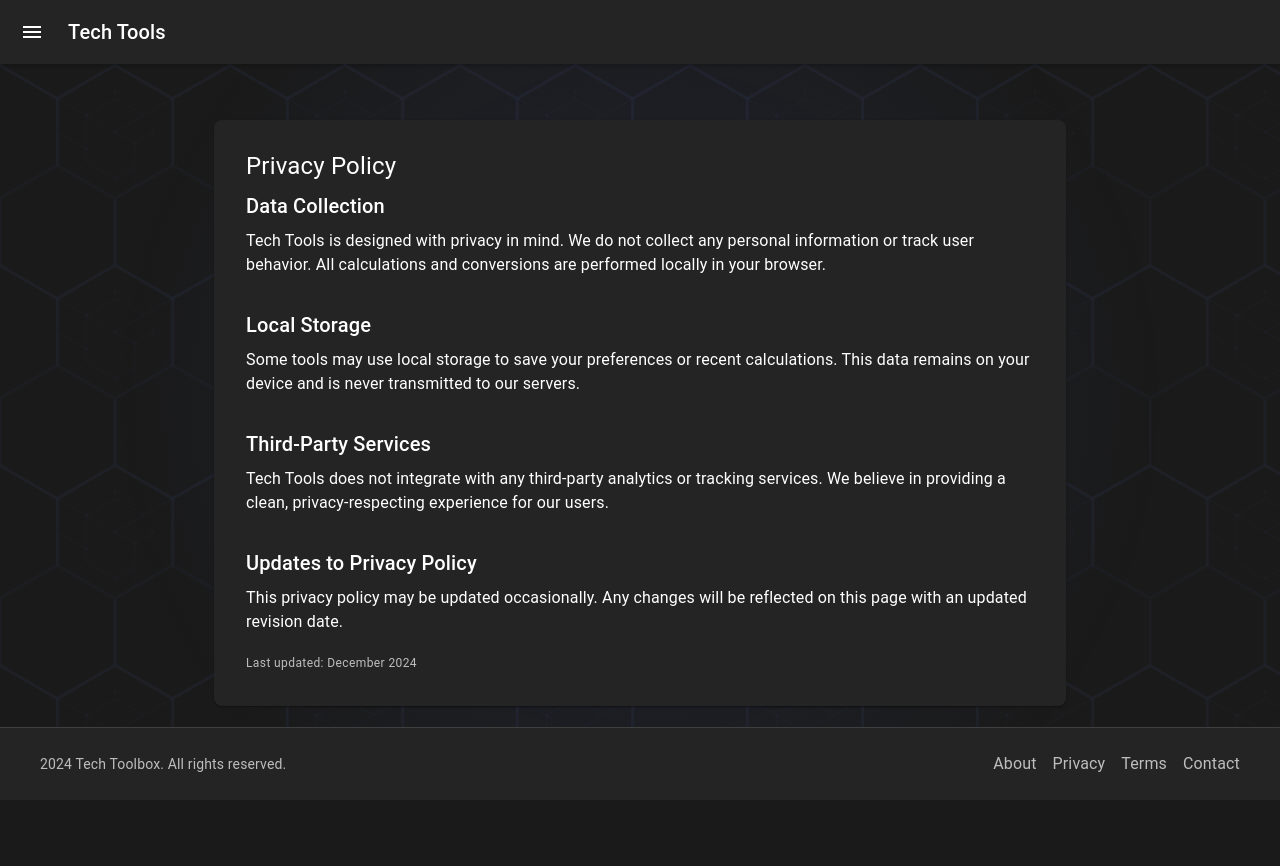
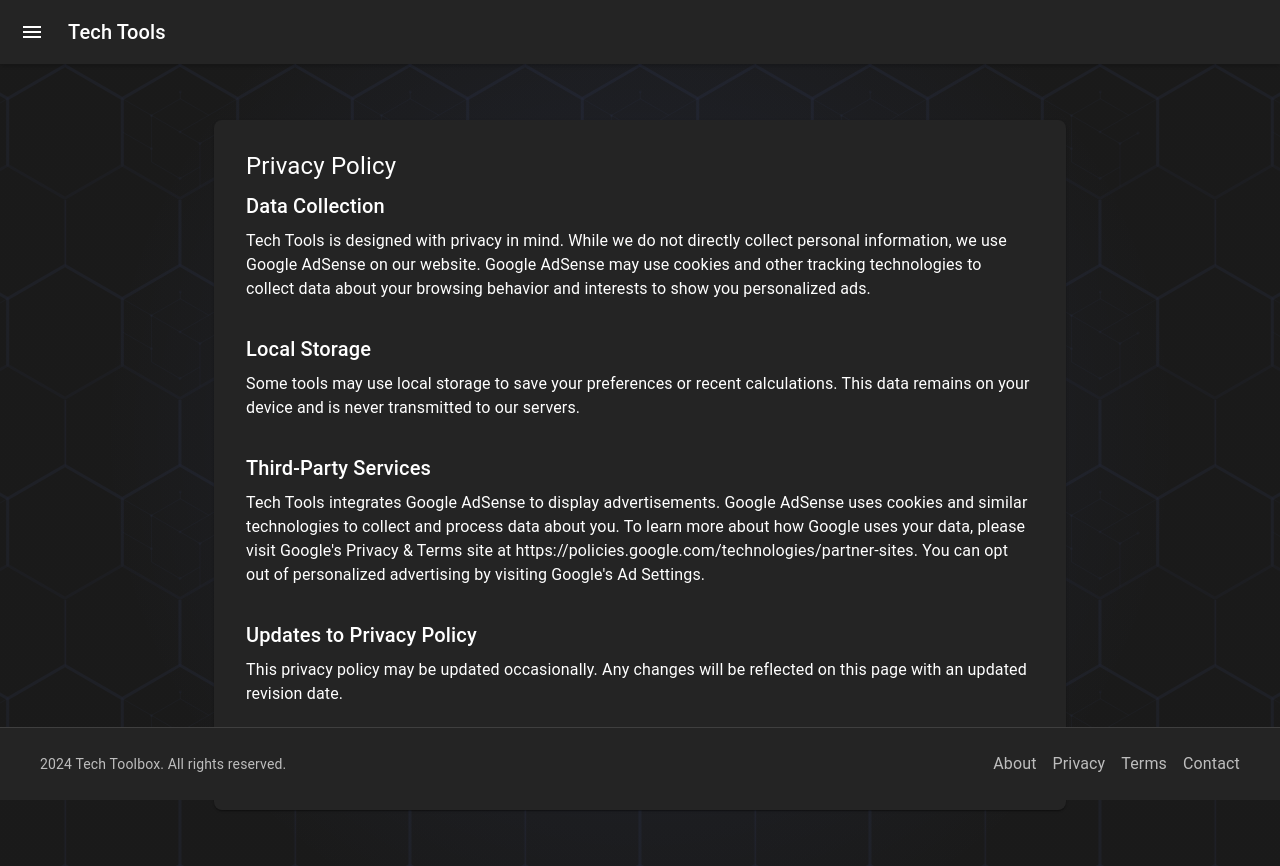
Before and after one commit to tazomatalax/TechTools, a React (Create React App) app in the folder frontend/: page /privacy in a window 1280 px wide. Before the commit the page ends 800 px from the top, so only its background shows below. Built offline with nearby package versions, Linux system fonts and the light colour scheme.

Commit message:
Legal update and contact details correction

```diff
--- a/frontend/src/pages/legal/Contact.js
+++ b/frontend/src/pages/legal/Contact.js
@@ -27,13 +27,13 @@
           </Typography>
           <Box sx={{ display: 'flex', alignItems: 'center', mb: 2 }}>
             <EmailIcon sx={{ mr: 2 }} />
-            <Link href="mailto:contact@techtoolbox.com" underline="hover">
+            <Link href="mailto:tech.tools.feedback@gmail.com" underline="hover">
               contact@techtoolbox.com
             </Link>
           </Box>
           <Box sx={{ display: 'flex', alignItems: 'center' }}>
             <GitHubIcon sx={{ mr: 2 }} />
-            <Link href="https://github.com/techtoolbox" target="_blank" rel="noopener noreferrer" underline="hover">
+            <Link href="https://github.com/TechTools-web/feedback" target="_blank" rel="noopener noreferrer" underline="hover">
               GitHub Repository
             </Link>
           </Box>
--- a/frontend/src/pages/legal/Privacy.js
+++ b/frontend/src/pages/legal/Privacy.js
@@ -14,8 +14,9 @@
             Data Collection
           </Typography>
           <Typography paragraph>
-            Tech Tools is designed with privacy in mind. We do not collect any personal information or track
-            user behavior. All calculations and conversions are performed locally in your browser.
+            Tech Tools is designed with privacy in mind. While we do not directly collect personal information,
+            we use Google AdSense on our website. Google AdSense may use cookies and other tracking technologies
+            to collect data about your browsing behavior and interests to show you personalized ads.
           </Typography>
         </Box>
 
@@ -34,12 +35,14 @@
             Third-Party Services
           </Typography>
           <Typography paragraph>
-            Tech Tools does not integrate with any third-party analytics or tracking services. We believe
-            in providing a clean, privacy-respecting experience for our users.
+            Tech Tools integrates Google AdSense to display advertisements. Google AdSense uses cookies
+            and similar technologies to collect and process data about you. To learn more about how Google
+            uses your data, please visit Google's Privacy & Terms site at https://policies.google.com/technologies/partner-sites.
+            You can opt out of personalized advertising by visiting Google's Ad Settings.
           </Typography>
         </Box>
 
-        <Box>
+        <Box sx={{ mb: 4 }}>
           <Typography variant="h6" gutterBottom>
             Updates to Privacy Policy
           </Typography>
--- a/frontend/src/pages/legal/Terms.js
+++ b/frontend/src/pages/legal/Terms.js
@@ -32,6 +32,18 @@
 
         <Box sx={{ mb: 4 }}>
           <Typography variant="h6" gutterBottom>
+            Advertising
+          </Typography>
+          <Typography paragraph>
+            Tech Tools displays advertisements provided by Google AdSense. By using our service, you agree
+            to receive these advertisements. While we strive to ensure advertisements are appropriate and
+            relevant, we are not responsible for the content of these advertisements. Any interaction with
+            these advertisements is subject to Google's terms and policies.
+          </Typography>
+        </Box>
+
+        <Box sx={{ mb: 4 }}>
+          <Typography variant="h6" gutterBottom>
             Disclaimer
           </Typography>
           <Typography paragraph>
@@ -41,7 +53,7 @@
           </Typography>
         </Box>
 
-        <Box>
+        <Box sx={{ mb: 4 }}>
           <Typography variant="h6" gutterBottom>
             Modifications
           </Typography>
```
